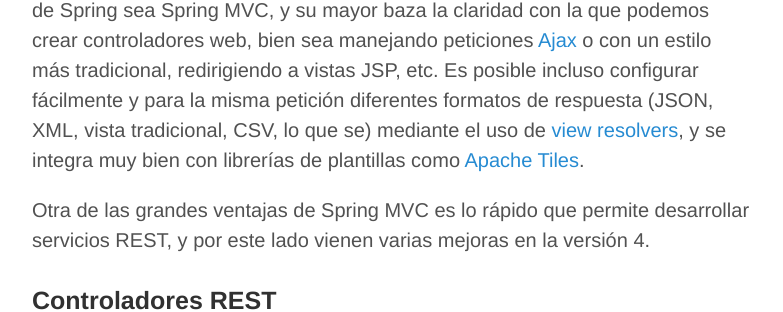
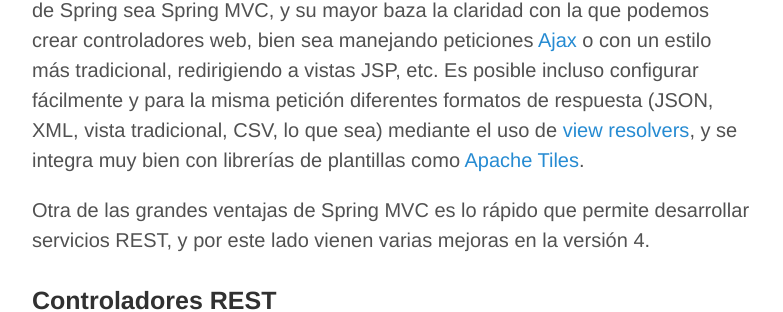
Before and after one commit to raulavila/blog-source-code, a Jekyll site: the page built from _posts/2015-03-08-spring-4-novedades-2.md, in a window 1280 px wide and 900 px high. Shown: the part 426-738 px from the top of the window, without its empty margins (248-1031 px from the left). Built offline with Jekyll 4.4.1, drawn with Linux system fonts in a browser that asks for light colours; comment, search, counter and statistics services are not loaded; some of the changed text lies outside the part shown.

Commit message:
Corrección de errores

```diff
--- a/_posts/2015-03-08-spring-4-novedades-2.md
+++ b/_posts/2015-03-08-spring-4-novedades-2.md
@@ -11,7 +11,7 @@
 
 Continuamos con el repaso a las novedades de la versión 4 de Spring, en esta ocasión más centrados en las relativas al desarrollo web, servicios REST, etc.
 
-Cómo ya comenté en [la primera parte](/2015/02/spring-4-novedades), probablemente el proyecto más popular de Spring sea Spring MVC, y su mayor baza la claridad con la que podemos crear controladores web, bien sea manejando peticiones [Ajax](http://es.wikipedia.org/wiki/AJAX) o con un estilo más tradicional, redirigiendo a vistas JSP, etc. Es posible incluso configurar fácilmente y para la misma petición diferentes formatos de respuesta (JSON, XML, vista tradicional, CSV, lo que se) mediante el uso de [view resolvers](http://examples.javacodegeeks.com/enterprise-java/spring/mvc/spring-mvc-view-resolver-example/), y se integra muy bien con librerías de plantillas como [Apache Tiles](https://tiles.apache.org/).
+Cómo ya comenté en [la primera parte](/2015/02/spring-4-novedades), probablemente el proyecto más popular de Spring sea Spring MVC, y su mayor baza la claridad con la que podemos crear controladores web, bien sea manejando peticiones [Ajax](http://es.wikipedia.org/wiki/AJAX) o con un estilo más tradicional, redirigiendo a vistas JSP, etc. Es posible incluso configurar fácilmente y para la misma petición diferentes formatos de respuesta (JSON, XML, vista tradicional, CSV, lo que sea) mediante el uso de [view resolvers](http://examples.javacodegeeks.com/enterprise-java/spring/mvc/spring-mvc-view-resolver-example/), y se integra muy bien con librerías de plantillas como [Apache Tiles](https://tiles.apache.org/).
 
 <!--break-->
 
```
Also changed, not shown: other parts of _posts/2015-03-08-spring-4-novedades-2.md (+3 -3 lines).
